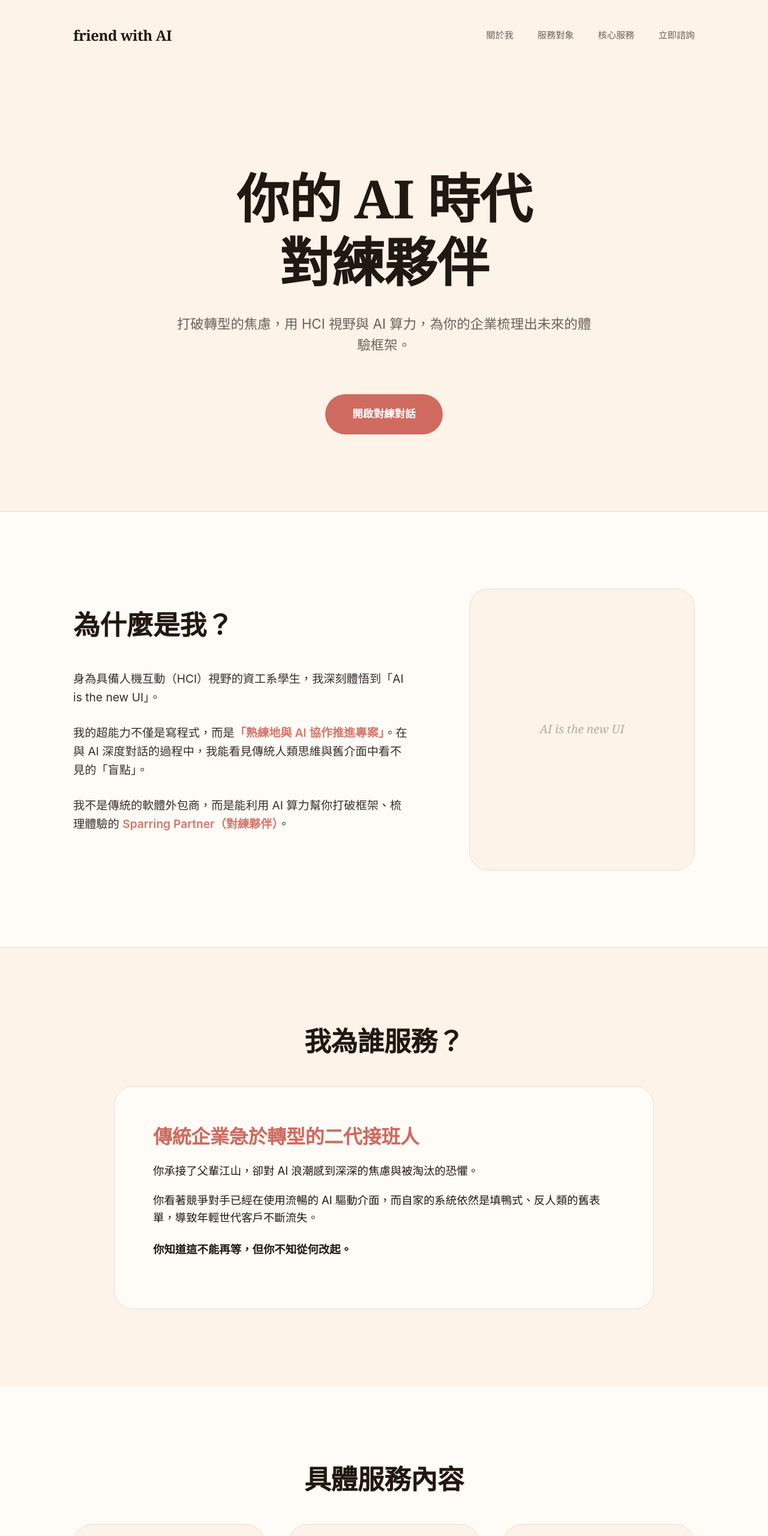
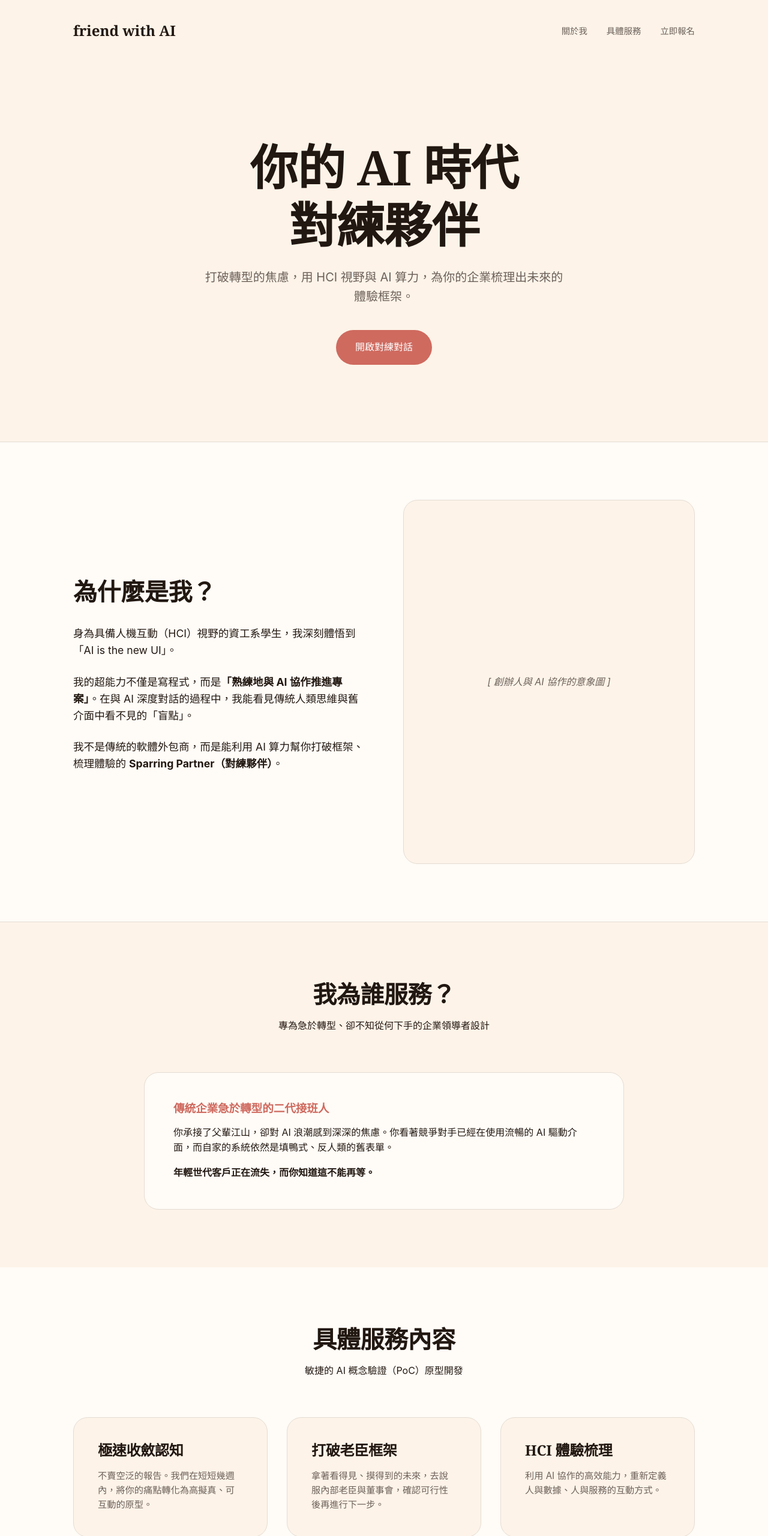
Before and after one commit to wakarimas123/week10, a plain HTML site: page index.html in a window 1280 px wide. Shown: the top 2560 px of the page at 60% size. Drawn offline with Linux system fonts and the light colour scheme.

Commit message:
Add files via upload

```diff
--- a/index.html
+++ b/index.html
@@ -1,4 +1,3 @@
-
 <!DOCTYPE html>
 <html lang="zh-TW">
 <head>
@@ -7,7 +6,6 @@
     <title>friend with AI | 你的 AI 時代對練夥伴</title>
     <style>
         :root {
-            /* Warm & Soft Palette - OKLCH */
             --bg:      oklch(97% 0.018 70);
             --surface: oklch(99% 0.008 70);
             --fg:      oklch(22% 0.02 50);
@@ -49,9 +47,9 @@
             padding: 0 var(--container-padding);
         }
 
-        /* Navigation */
+        /* Nav */
         nav {
-            padding: 2.5rem 0;
+            padding: 2rem 0;
             display: flex;
             justify-content: space-between;
             align-items: center;
@@ -63,19 +61,17 @@
             font-weight: 700;
             color: var(--fg);
             text-decoration: none;
-            letter-spacing: -0.02em;
         }
 
         .nav-links {
             display: flex;
-            gap: 2.5rem;
+            gap: 2rem;
         }
 
         .nav-links a {
             text-decoration: none;
             color: var(--muted);
-            font-size: 0.95rem;
-            font-weight: 500;
+            font-size: 0.9rem;
             transition: color 0.2s;
         }
 
@@ -83,56 +79,43 @@
             color: var(--fg);
         }
 
-        /* Hero Section */
+        /* Hero */
         .hero {
-            padding: 10rem 0 8rem;
+            padding: 8rem 0;
             text-align: center;
         }
 
         .hero h1 {
-            font-size: clamp(3.5rem, 10vw, 5.5rem);
-            margin-bottom: 2rem;
-            color: var(--fg);
+            font-size: clamp(3rem, 8vw, 5rem);
+            margin-bottom: 1.5rem;
         }
 
         .hero p {
-            font-size: 1.4rem;
+            font-size: 1.25rem;
             color: var(--muted);
-            max-width: 700px;
-            margin: 0 auto 3rem;
-            font-weight: 400;
+            max-width: 600px;
+            margin: 0 auto 2.5rem;
         }
 
         .cta-button {
             display: inline-block;
             background-color: var(--accent);
             color: white;
-            padding: 1.2rem 2.8rem;
+            padding: 1rem 2rem;
             border-radius: 100px;
             text-decoration: none;
-            font-weight: 600;
-            font-size: 1.1rem;
-            transition: transform 0.3s cubic-bezier(0.34, 1.56, 0.64, 1), filter 0.2s;
+            font-weight: 500;
+            transition: transform 0.2s, filter 0.2s;
         }
 
         .cta-button:hover {
-            transform: translateY(-4px);
+            transform: translateY(-2px);
             filter: brightness(1.1);
-        }
-
-        /* Section Layouts */
-        section {
-            padding: 8rem 0;
-        }
-
-        .section-title {
-            font-size: 2.8rem;
-            margin-bottom: 3rem;
-            text-align: left;
         }
 
         /* Story Section */
         .section-story {
+            padding: 6rem 0;
             background-color: var(--surface);
             border-top: 1px solid var(--border);
             border-bottom: 1px solid var(--border);
@@ -140,134 +123,115 @@
 
         .story-grid {
             display: grid;
-            grid-template-columns: 1.2fr 0.8fr;
-            gap: 6rem;
+            grid-template-columns: 1fr 1fr;
+            gap: 4rem;
             align-items: center;
         }
 
-        .story-content p {
-            margin-bottom: 1.8rem;
-            color: var(--fg);
-            font-size: 1.2rem;
-            opacity: 0.9;
+        .story-content h2 {
+            font-size: 2.5rem;
+            margin-bottom: 2rem;
         }
 
-        .story-content strong {
-            color: var(--accent);
-            font-weight: 600;
+        .story-content p {
+            margin-bottom: 1.5rem;
+            color: var(--fg);
+            font-size: 1.1rem;
         }
 
-        .story-image-placeholder {
+        .story-image {
             background-color: var(--bg);
             aspect-ratio: 4/5;
-            border-radius: 32px;
+            border-radius: 24px;
             display: flex;
             align-items: center;
             justify-content: center;
-            border: 1px solid var(--border);
-            position: relative;
-            overflow: hidden;
-        }
-
-        .story-image-placeholder::after {
-            content: "AI is the new UI";
-            font-family: var(--font-display);
             font-style: italic;
             color: var(--muted);
-            opacity: 0.5;
-            font-size: 1.2rem;
+            border: 1px solid var(--border);
         }
 
         /* Audience Section */
         .section-audience {
-            background-color: var(--bg);
+            padding: 6rem 0;
         }
 
-        .audience-card {
-            background-color: var(--surface);
-            padding: 4rem;
-            border-radius: 32px;
-            border: 1px solid var(--border);
-            max-width: 900px;
-            margin: 0 auto;
-            position: relative;
+        .audience-header {
+            text-align: center;
+            margin-bottom: 4rem;
         }
 
-        .audience-card h3 {
-            font-size: 2rem;
-            margin-bottom: 1.5rem;
-            color: var(--accent);
+        .audience-header h2 {
+            font-size: 2.5rem;
+            margin-bottom: 1rem;
         }
 
-        .audience-card p {
-            font-size: 1.15rem;
-            margin-bottom: 1.2rem;
-            color: var(--fg);
+        .audience-box {
+            background-color: var(--surface);
+            padding: 3rem;
+            border-radius: 24px;
+            border: 1px solid var(--border);
+            max-width: 800px;
+            margin: 0 auto;
+        }
+
+        .audience-box h3 {
+            margin-bottom: 1rem;
+            color: var(--accent);
         }
 
         /* Services Section */
         .section-services {
+            padding: 6rem 0;
             background-color: var(--surface);
         }
 
         .services-grid {
             display: grid;
             grid-template-columns: repeat(3, 1fr);
-            gap: 2.5rem;
+            gap: 2rem;
         }
 
         .service-card {
-            padding: 3.5rem 2.5rem;
-            border-radius: 32px;
+            padding: 2.5rem;
+            border-radius: 24px;
             border: 1px solid var(--border);
             background-color: var(--bg);
-            transition: all 0.3s ease;
-            display: flex;
-            flex-direction: column;
-            gap: 1.5rem;
+            transition: transform 0.2s;
         }
 
         .service-card:hover {
-            transform: translateY(-12px);
-            border-color: var(--accent);
-            box-shadow: 0 20px 40px rgba(0,0,0,0.03);
+            transform: translateY(-8px);
         }
 
         .service-card h3 {
-            font-size: 1.8rem;
-            color: var(--fg);
+            margin-bottom: 1rem;
+            font-size: 1.5rem;
         }
 
         .service-card p {
             color: var(--muted);
-            font-size: 1.05rem;
-            line-height: 1.7;
+            font-size: 0.95rem;
         }
 
         /* Footer */
         footer {
-            padding: 6rem 0;
+            padding: 4rem 0;
             border-top: 1px solid var(--border);
             text-align: center;
             color: var(--muted);
-            font-size: 1rem;
+            font-size: 0.9rem;
         }
 
-        /* Utility */
-        .text-center { text-align: center; }
-        .mb-4 { margin-bottom: 1rem; }
-        .mt-4 { margin-top: 4rem; }
-
-        @media (max-width: 992px) {
+        @media (max-width: 768px) {
             .story-grid {
                 grid-template-columns: 1fr;
-                gap: 4rem;
             }
             .services-grid {
                 grid-template-columns: 1fr;
             }
             .hero h1 {
-                font-size: 3.5rem;
+                font-size: 3rem;
             }
         }
     </style>
@@ -278,85 +242,79 @@
             <a href="index.html" class="logo">friend with AI</a>
             <div class="nav-links">
                 <a href="#story">關於我</a>
-                <a href="#audience">服務對象</a>
-                <a href="#services">核心服務</a>
-                <a href="register.html">立即諮詢</a>
+                <a href="#services">具體服務</a>
+                <a href="register.html">立即報名</a>
             </div>
         </nav>
     </div>
 
-    <main>
-        <!-- Hero Section -->
     <section class="hero">
         <div class="container">
             <h1>你的 AI 時代<br>對練夥伴</h1>
             <p>打破轉型的焦慮，用 HCI 視野與 AI 算力，為你的企業梳理出未來的體驗框架。</p>
-                <div class="mt-4">
             <a href="register.html" class="cta-button">開啟對練對話</a>
-                </div>
         </div>
     </section>
 
-        <!-- Founder Story -->
     <section id="story" class="section-story">
         <div class="container">
             <div class="story-grid">
                 <div class="story-content">
-                        <h2 class="section-title">為什麼是我？</h2>
+                    <h2>為什麼是我？</h2>
                     <p>身為具備人機互動（HCI）視野的資工系學生，我深刻體悟到「AI is the new UI」。</p>
                     <p>我的超能力不僅是寫程式，而是<strong>「熟練地與 AI 協作推進專案」</strong>。在與 AI 深度對話的過程中，我能看見傳統人類思維與舊介面中看不見的「盲點」。</p>
                     <p>我不是傳統的軟體外包商，而是能利用 AI 算力幫你打破框架、梳理體驗的 <strong>Sparring Partner（對練夥伴）</strong>。</p>
                 </div>
-                    <div class="story-image-placeholder">
-                        <!-- Visual representation of Human-AI collaboration -->
+                <div class="story-image">
+                    [ 創辦人與 AI 協作的意象圖 ]
                 </div>
             </div>
         </div>
     </section>
 
-        <!-- Target Audience -->
-        <section id="audience" class="section-audience">
+    <section class="section-audience">
         <div class="container">
-                <div class="text-center mb-4">
-                    <h2 class="section-title text-center">我為誰服務？</h2>
+            <div class="audience-header">
+                <h2>我為誰服務？</h2>
+                <p>專為急於轉型、卻不知從何下手的企業領導者設計</p>
             </div>
-                <div class="audience-card">
+            <div class="audience-box">
                 <h3>傳統企業急於轉型的二代接班人</h3>
-                    <p>你承接了父輩江山，卻對 AI 浪潮感到深深的焦慮與被淘汰的恐懼。</p>
-                    <p>你看著競爭對手已經在使用流暢的 AI 驅動介面，而自家的系統依然是填鴨式、反人類的舊表單，導致年輕世代客戶不斷流失。</p>
-                    <p style="margin-top: 1.5rem;"><strong>你知道這不能再等，但你不知從何改起。</strong></p>
+                <p>你承接了父輩江山，卻對 AI 浪潮感到深深的焦慮。你看著競爭對手已經在使用流暢的 AI 驅動介面，而自家的系統依然是填鴨式、反人類的舊表單。</p>
+                <p style="margin-top: 1rem;"><strong>年輕世代客戶正在流失，而你知道這不能再等。</strong></p>
             </div>
         </div>
     </section>
 
-        <!-- Services -->
     <section id="services" class="section-services">
         <div class="container">
-                <h2 class="section-title text-center">具體服務內容</h2>
+            <div class="audience-header">
+                <h2>具體服務內容</h2>
+                <p>敏捷的 AI 概念驗證（PoC）原型開發</p>
+            </div>
             <div class="services-grid">
                 <div class="service-card">
-                        <h3>敏捷 PoC 原型開發</h3>
-                        <p>不賣空泛的報告。我在短短幾週內，將企業的痛點轉化為「高擬真、可互動的 AI 介面原型」。</p>
+                    <h3>極速收斂認知</h3>
+                    <p>不賣空泛的報告。我們在短短幾週內，將你的痛點轉化為高擬真、可互動的原型。</p>
                 </div>
                 <div class="service-card">
-                        <h3>極速收斂認知</h3>
-                        <p>幫助二代老闆極速收斂認知，讓你能拿著看得見、摸得到的未來，去說服內部老臣與董事會。</p>
+                    <h3>打破老臣框架</h3>
+                    <p>拿著看得見、摸得到的未來，去說服內部老臣與董事會，確認可行性後再進行下一步。</p>
                 </div>
                 <div class="service-card">
-                        <h3>體驗框架打破</h3>
-                        <p>利用 AI 協作的高效能力，幫你打破舊有框架，重新定義客戶與服務的互動關係。</p>
+                    <h3>HCI 體驗梳理</h3>
+                    <p>利用 AI 協作的高效能力，重新定義人與數據、人與服務的互動方式。</p>
                 </div>
             </div>
-                <div class="text-center mt-4">
+            <div style="text-align: center; margin-top: 4rem;">
                 <a href="register.html" class="cta-button">預約初步諮詢</a>
             </div>
         </div>
     </section>
-    </main>
 
     <footer>
         <div class="container">
-            <p>&copy; 2026 friend with AI. 致力於人機協作的溫度感。</p>
+            <p>&copy; 2026 friend with AI. All rights reserved.</p>
         </div>
     </footer>
 </body>
```
Also changed, not shown: register.html (added, +239 -0 lines), success.html (added, +94 -0 lines). Lines whose indentation alone changed are shown as unchanged.
